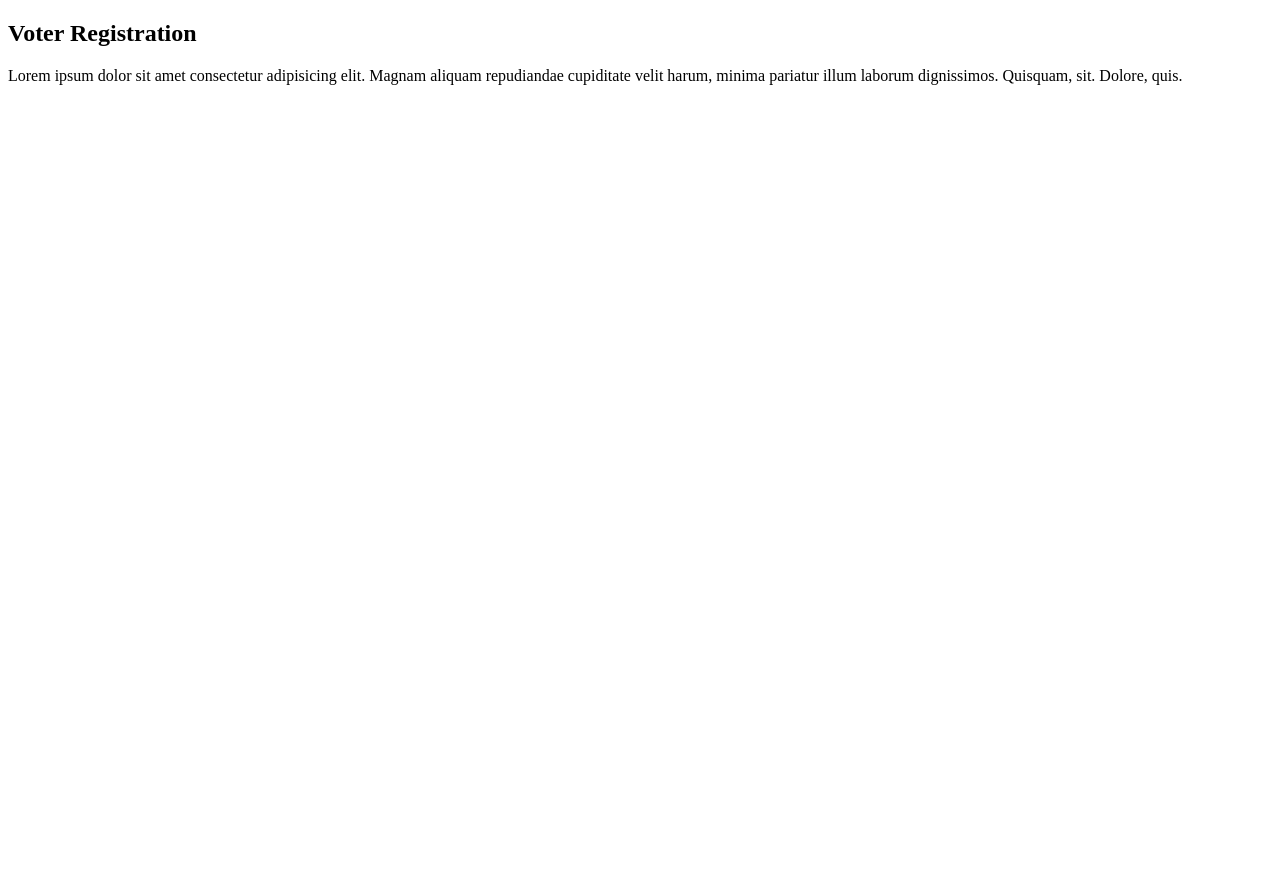
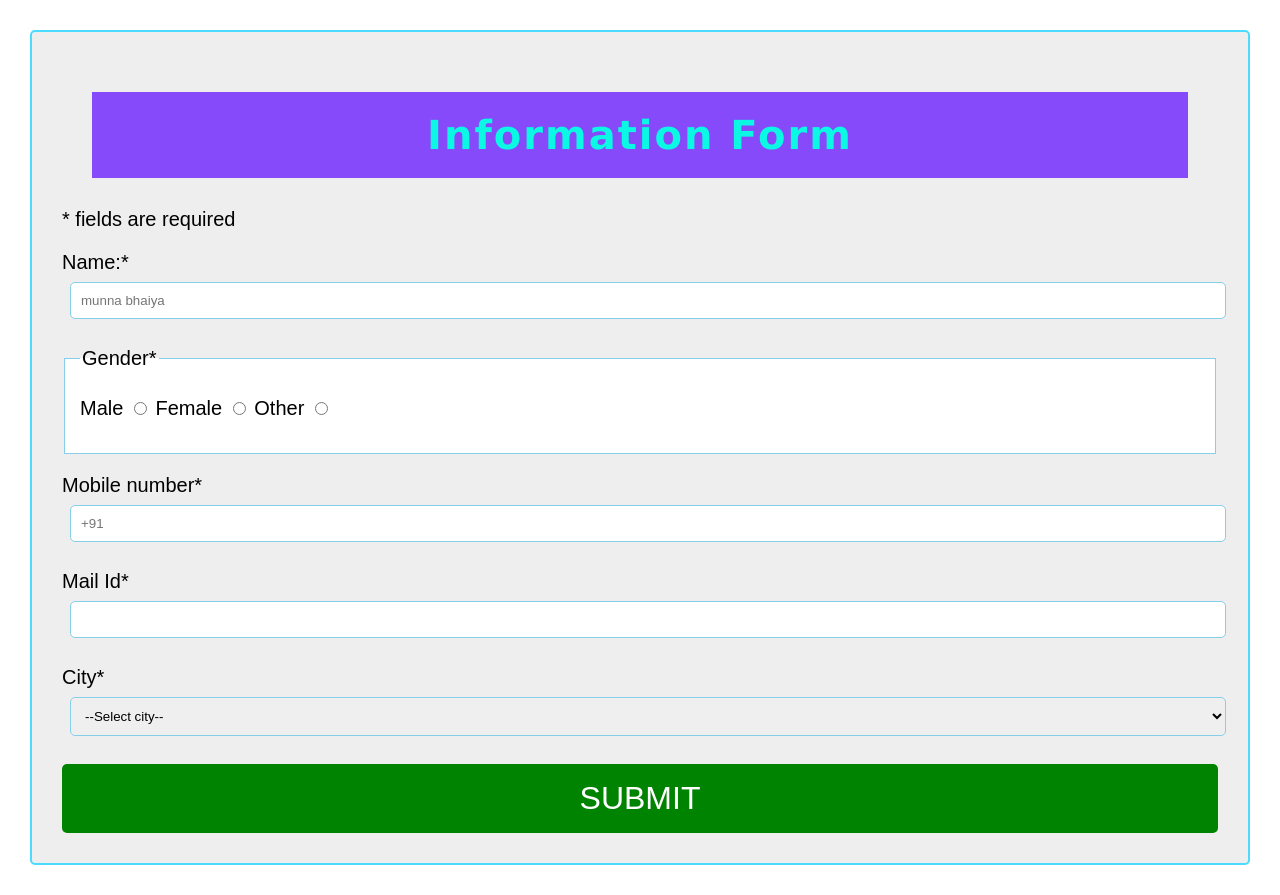
Before and after one commit to ujjwal1103/Voter-Registration, a plain HTML site: page index.html in a window 1280 px wide. Before the commit the page ends 800 px from the top, so only its background shows below. Drawn offline with Linux system fonts and the light colour scheme.

Commit message:
form added

```diff
--- /dev/null
+++ b/form_challenge_style.css
@@ -0,0 +1,57 @@
+*{
+    box-sizing: border-box;
+
+     }
+ .heading{
+     text-align: center;
+     color: rgb(10, 248, 228);
+     background-color: rgb(135, 74, 250) ;
+     padding: 20px;
+     font-family: Verdana, Geneva, Tahoma, sans-serif ;
+     letter-spacing: 2px;
+     margin: 30px;
+
+ }
+ body{
+     padding: 10px;
+     margin: 20px;
+    font-family: sans-serif;
+    font-size: 20px;
+ }
+ .container{
+     background-color: rgb(238, 238, 238);
+     border: 2px solid rgb(75, 219, 255);
+     border-radius: 5px;
+     padding: 30px;
+ }
+ input[type="text"],
+ input[type="email"],
+ input[type="number"],
+ select,
+ textarea {
+     width: 100%;
+     padding: 10px;
+     border: 1px solid skyblue;
+     border-radius: 5px;
+     margin: 8px;
+ }
+
+ fieldset{
+     background-color: rgb(255, 255, 255);
+     border: 1px solid skyblue;
+ }
+
+ input[type="submit"]
+ {
+     background-color: rgb(0, 131, 0);
+     color: rgb(255, 255, 255);
+     border: none;
+     padding: 16px 20px;
+     width: 100%;
+     border-radius: 5px;
+     cursor: pointer;
+     font-size: xx-large;
+ }
+ input[type="submit"]:hover{
+     background-color: rgb(7, 170, 15);
+ }
--- a/index.html
+++ b/index.html
@@ -4,10 +4,33 @@
     <meta charset="UTF-8">
     <meta http-equiv="X-UA-Compatible" content="IE=edge">
     <meta name="viewport" content="width=device-width, initial-scale=1.0">
-    <title>Project 4</title>
+    <title>Registration form</title>
+    <link rel="stylesheet" href="form_challenge_style.css">
 </head>
 <body>
-    <h2>Voter Registration</h2>
-    <p>Lorem ipsum dolor sit amet consectetur adipisicing elit. Magnam aliquam repudiandae cupiditate velit harum, minima pariatur illum laborum dignissimos. Quisquam, sit. Dolore, quis.</p>
+    <div class="container">
+    <form action="">
+    <h1 class="heading">Information Form</h1>
+    <p>* fields are required</p>
+    <p> Name:* <input type="text" name="name" id="name" required placeholder="munna bhaiya" > </p>
+    <fieldset>
+        <legend>Gender*</legend>
+        <p>
+         Male <input type="radio" name="Gender" id="Male" required> Female <input type="radio" name="Gender" id="Female" required>
+           Other <input type="radio" name="Gender" id="Other" required>
+        </p>
+    </fieldset>
+    <p>Mobile number* <input type="number" name="Mobile number" required placeholder="+91"></p>
+    <p>Mail Id* <input type="email" name="mail" required placeholder=""></p>
+    <p>City*
+        <select name="city" id="city">
+       <option value="">--Select city--</option>
+       <option value="Bhopal">Bhopal</option>
+       <option value="Indore">Indore</option>
+    </select>
+    </p>
+    <input type="submit" value="SUBMIT">
+</form>
+</div>
 </body>
 </html>
```
